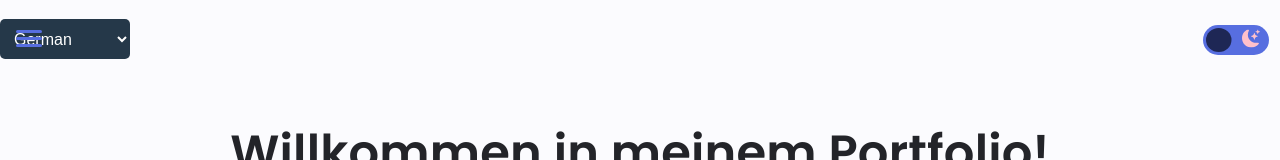
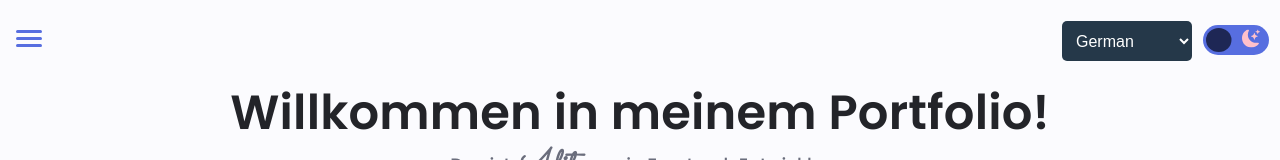
Before and after one commit to adityaK87/My-Portfolio, a React (Create React App) app: page / in a window 1280 px wide. Shown: the top 160 px of the page. Built offline with nearby package versions, Linux system fonts and the light colour scheme.

Commit message:
problem resolved: not opening multilingual dropdown in all pages except home page

```diff
--- a/src/components/LanguageSelector/LanguageSelector.css
+++ b/src/components/LanguageSelector/LanguageSelector.css
@@ -1,9 +1,9 @@
 @import url("https://fonts.googleapis.com/css2?family=Noto+Sans+Arabic:wght@500&family=Noto+Sans+JP:wght@400;500&family=Noto+Sans+KR:wght@500&family=Open+Sans:wght@400;500&display=swap");
 
 .dropdown  {
-    position: relative;
-    top: 19px;
-    /* right: 92px; */
+    position: fixed;
+    top: 21px;
+    right: 88px;
     background-color: #253849;
     min-width: 130px;
     width: max-content;
@@ -15,7 +15,6 @@
     border: none;
     cursor: pointer;
     justify-content: space-evenly;
-    margin-right: 40px;
   }
 
 
@@ -57,7 +56,7 @@
   /* Style for the dropdown content */
   .dropdown-content {
     display: none;
-    position: absolute;
+    /* position: absolute; */
     margin: 1px 0 0 0;
     padding: 0;
     background-color: #f5f5f5;
@@ -90,16 +89,16 @@
     display: block;
   }
   /* Animate the dropdown content */
-  @keyframes slideIn {
+  /* @keyframes slideIn {
     from {
+      transform: translateY(-10px);
       opacity: 0;
-      transform: translateY(-10px);
     }
     to {
       opacity: 1;
       transform: translateY(0);
     }
-  }
+  } */
   .dropdown-content {
     animation: slideIn 0.3s ease-out;
   }
--- a/src/components/LanguageSelector/LanguageSelector.js
+++ b/src/components/LanguageSelector/LanguageSelector.js
@@ -14,7 +14,7 @@ const LanguageSelector = () => {
 
 	return (
 		<select
-			className='dropdown'
+			className='dropdown '
 			defaultValue={selectedLanguage}
 			onChange={chooseLanguage}>
 			<option className='dropdown-content' value='de'>
```
